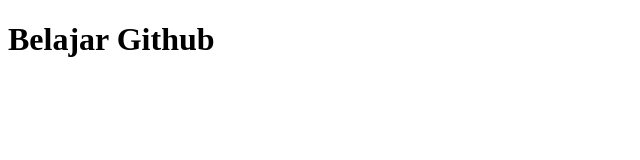
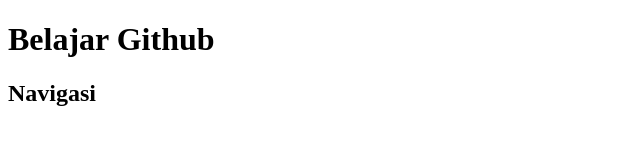
Before and after one commit to iceskript/belajargithub, a plain HTML site: page main/index.html in a window 1280 px wide. Shown: the whole page, without its empty margins (0-640 px from the left). Drawn offline with Linux system fonts and the light colour scheme.

Commit message:
Update index.html

```diff
--- a/main/index.html
+++ b/main/index.html
@@ -7,5 +7,6 @@
 </head>
 <body>
     <h1>Belajar Github</h1>
+    <h2>Navigasi</h2>
 </body>
 </html>
```
